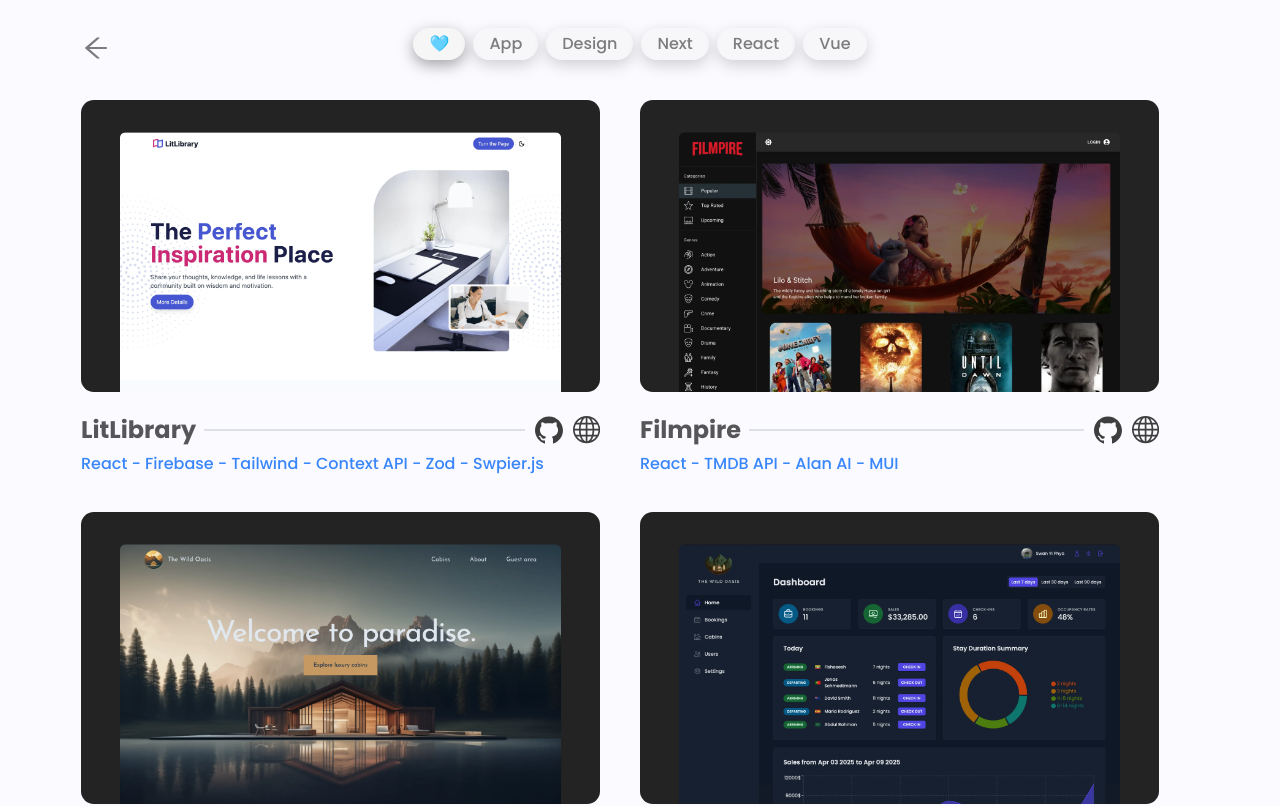
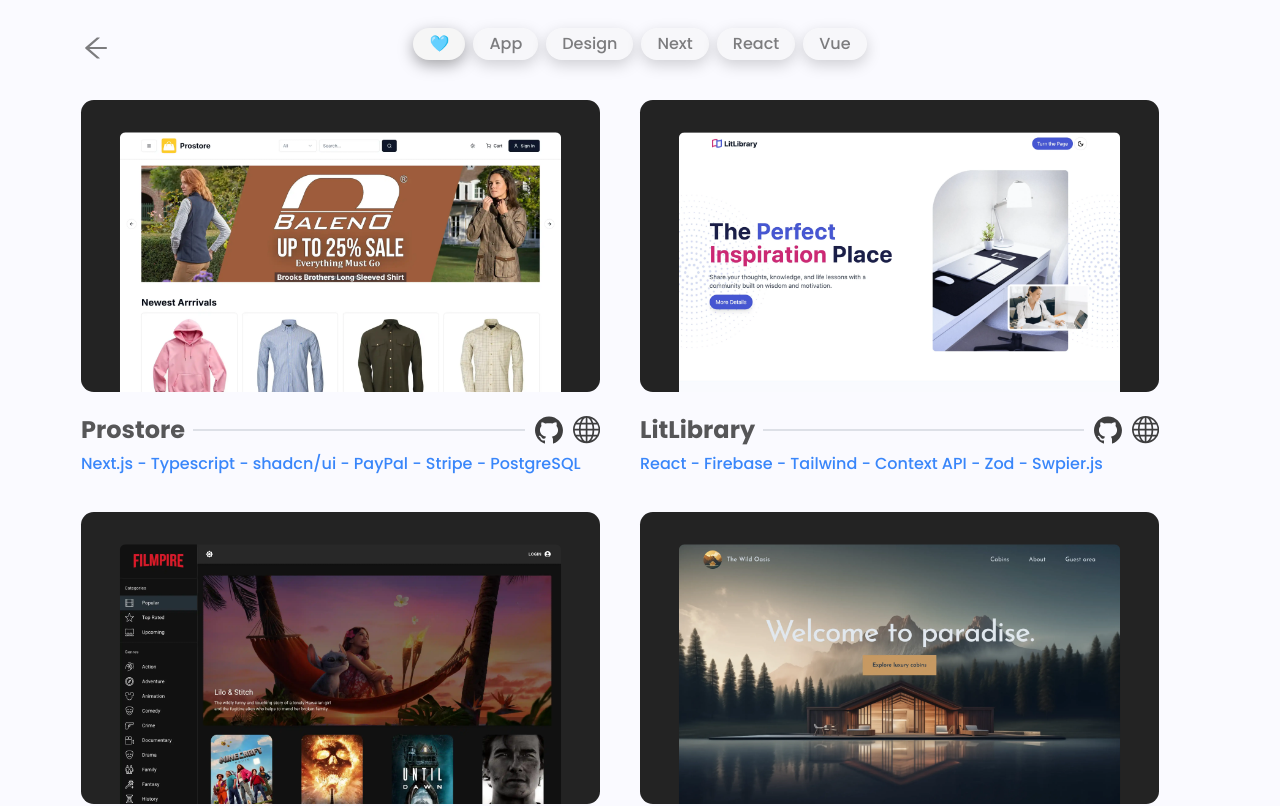
Before and after one commit to fisheeesh/portfolio_v1, a React (Vite) app: page /gallery in a window 1280 px wide. Shown: the top 806 px of the page. Built offline with nearby package versions, Linux system fonts and the light colour scheme.

Commit message:
feat: new project and certification added

```diff
--- a/src/components/Certification/Certification.jsx
+++ b/src/components/Certification/Certification.jsx
@@ -3,6 +3,29 @@
 
 export default function Certification() {
     const certification = [
+        {
+            title: "Next.js E-commerce 2025",
+            school: "Udemy",
+            date: "June 2025 - 22.5 hours",
+            link: "https://drive.google.com/file/d/1BtjnZ5bMwNl7QZClbBAVgXoxR75XZ9PZ/view?usp=drive_link",
+            description:
+                "Focused on mastering advanced Next.js by building a full-featured ecommerce platform from scratch. Gained practical experience with real payment integrations using PayPal and Stripe, built full authentication with NextAuth, and managed products, orders, and users through a powerful admin dashboard. Gained hands-on experience with PostgreSQL, Prisma, and type-safe form validation using Zod and React Hook Form.",
+            tech: [
+                "React",
+                "Next.js",
+                "Typescript",
+                "shadcn/ui",
+                "TailwindCSS",
+                "Stripe",
+                "Paypal",
+                "Uploadthing",
+                "Jest",
+                "Resend Email",
+                "Next Auth",
+                "PostgreSQL",
+                "Prisma"
+            ],
+        },
         {
             title: "React Mastery Course",
             school: "JS Mastery",
@@ -64,7 +87,7 @@
             date: "December 2024 – 12.5 hours",
             link: "https://drive.google.com/file/d/13KTDLzkORPgfoRU2R0NzEGfZ9ZIlp0Jw/view?usp=drive_link",
             description:
-                "Focused on enhancing front-end skills with popular libraries and frameworks. Gained proficiency in quickly styling websites with TailwindCass. Emphasized integrating advanced styling techniques for dynamic and efficient web applications.",
+                "Focused on enhancing front-end skills with popular libraries and frameworks. Gained proficiency in quickly styling websites with TailwindCSS. Emphasized integrating advanced styling techniques for dynamic and efficient web applications.",
             tech: ["HTML", "CSS", "Javascript", "TailwindCSS", "Responsive"],
         },
         {
@@ -74,7 +97,7 @@
             link: "https://drive.google.com/file/d/1uzwRaurA42mj9DuaIiaL7eCepYql6gjf/view?usp=drive_link",
             description:
                 "Focused on enhancing front-end skills with popular libraries and frameworks. Gained proficiency in quickly styling websites with Bootstrap and extending CSS styles with Sass. Developed skills in responsive design, Flexbox, CSS Grid and accessibility through 5 projects. Emphasized modern techniques and best practices for crafting well-structured and accessible web pages.",
-            tech: ["HTML", "CSS", "Javascript", "Bootstrap", "Sass", "Responsive"],
+            tech: ["HTML", "CSS", "Javascript", "Bootstrap", "Scss", "Responsive"],
         },
     ];
 
--- a/src/data/ProjectData.jsx
+++ b/src/data/ProjectData.jsx
@@ -1,4 +1,13 @@
 export const projects = [
+    {
+        title: "Prostore",
+        img: "/gallery/prostore.webp",
+        code: "https://github.com/fisheeesh/prostore_next",
+        link: "https://www.theprostore.shop",
+        tech: ["Next.js", "Typescript", "shadcn/ui", "PayPal", "Stripe", "PostgreSQL"],
+        desc: "A full featured Ecommerce platform from scratch using Next.js, TypeScript, shadcn/ui, PostgreSQL, and Prisma. Integrated secure and flexible payment options with Stripe and PayPal.",
+        modal: <>🛒  A full featured Ecommerce platform from scratch using Next.js, TypeScript, shadcn/ui, PostgreSQL, and Prisma. Integrated secure and flexible payment options with Stripe and PayPal, supporting both one-time and multi-product purchases. Features include user authentication, admin panel product management, shopping cart, order history, checkout process, responsive UI and more.</>,
+    },
     {
         title: "LitLibrary",
         img: "/gallery/lit-library.webp",
@@ -9,20 +18,11 @@
         modal: <>📚 A vibrant blogging platform designed to foster a positive and supportive community. Users can share personal growth experiences, life knowledge, advice, and insights while engaging with others' blogs. It’s a place to inspire, learn, and connect. I love writing blogs there too, it’s my way of sharing what I’ve learned and connecting with others.</>,
     },
     {
-        title: "Filmpire",
-        img: "/gallery/filmpire.webp",
-        code: "https://github.com/fisheeesh/filmpire",
-        link: "https://www.filmpire.net",
-        tech: ["React", "RTK Query", "TMDB API", "Alan AI", "MUI"],
-        desc: "A dynamic and fully responsive movie showcase web application built with React and Material UI, powered by The Movie Database (TMDB) API.",
-        modal: <>🎬 Filmpire is a dynamic and fully responsive movie showcase web application built with React and Material UI, powered by The Movie Database (TMDB) API. It allows users to explore, search, and interact with a wide collection of movies, offering features like trailers, ratings, and personalized watchlists for an immersive cinematic experience.</>,
-    },
-    {
         title: "TWO Web",
         img: "/gallery/thewildoasis-web.webp",
         code: "https://github.com/fisheeesh/the-wild-oasis-website",
         link: "https://www.thewildoasis.co",
-        tech: ["React", "Next.js", "Tailwind", "Supabase", "NextAuth"],
+        tech: ["React", "Next.js", "Tailwind", "Supabase", "NextAuth", "Framer Motion"],
         desc: 'A customer facing website of "The Wild Oasis" designed to let users explore and book serene stays with ease, built with Next.js and Supabase. Ensure fast load times and excellent SEO.',
         modal: <>🌐 A customer facing website of "The Wild Oasis" designed to let users explore and book serene stays with ease, built with Next.js and Supabase. It uses SSR, SSG, and ISR to ensure fast load times and excellent SEO — delivering a seamless stay-booking experience for customers. Authentication is secured with Google Sign-In via NextAuth.js</>,
     },
@@ -35,9 +35,36 @@
         desc: "An internal Hotel Management Dashboard for staff to handle bookings, guests, cabins, and settings, with insights via interactive charts and a clean UI.",
         modal: <>🖥️ An internal Hotel Management Dashboard for staff to manage bookings, check-ins, cabins, user accounts, and hotel settings, while offering business insights through interactive charts and a clean, intuitive dashboard. As it’s secured behind authentication, responsiveness wasn’t prioritized. 🙏 </>,
     },
+    {
+        title: "Filmpire",
+        img: "/gallery/filmpire.webp",
+        code: "https://github.com/fisheeesh/filmpire",
+        link: "https://www.filmpire.net",
+        tech: ["React", "RTK Query", "TMDB API", "Alan AI", "MUI"],
+        desc: "A dynamic and fully responsive movie showcase web application built with React and Material UI, powered by The Movie Database (TMDB) API.",
+        modal: <>🎬 Filmpire is a dynamic and fully responsive movie showcase web application built with React and Material UI, powered by The Movie Database (TMDB) API. It allows users to explore, search, and interact with a wide collection of movies, offering features like trailers, ratings, and personalized watchlists for an immersive cinematic experience.</>,
+    },
+    {
+        title: "My Portfolio",
+        img: "/gallery/portfolio_v2.webp",
+        code: "https://github.com/fisheeesh/syp-portfolio",
+        link: "https://www.syp.dev",
+        tech: ["React", "Tailwind", "Framer Motion"],
+        desc: "This is my personal developer portfolio built with React.js, highlights my skills, projects, and certifications with a focus on smooth user interaction.",
+        modal: <>🌐 This is my personal developer portfolio built with React.js, styled using TailwindCSS and Material UI (MUI). It highlights my skills, projects, and certifications with a focus on smooth user interaction using libraries like Framer Motion, React Scroll, and React Type Animation. </>,
+    },
 ];
 
 export const galleryShowCases = [
+    {
+        cat: "🩵, App, Next",
+        title: "Prostore",
+        img: "/gallery/prostore.webp",
+        code: "https://github.com/fisheeesh/prostore_next",
+        link: "https://www.theprostore.shop",
+        tech: ["Next.js", "Typescript", "shadcn/ui", "PayPal", "Stripe", "PostgreSQL"],
+        modal: <>🛒  A full featured Ecommerce platform from scratch using Next.js, TypeScript, shadcn/ui, PostgreSQL, and Prisma. Integrated secure and flexible payment options with Stripe and PayPal, supporting both one-time and multi-product purchases. Features include user authentication, admin panel product management, shopping cart, order history, checkout process, responsive UI and more.</>,
+    },
     {
         cat: "🩵, App, React",
         title: "LitLibrary",
@@ -62,7 +89,7 @@
         img: "/gallery/thewildoasis-web.webp",
         code: "https://github.com/fisheeesh/the-wild-oasis-website",
         link: "https://www.thewildoasis.co",
-        tech: ["React", "Next.js", "Tailwind", "Supabase", "NextAuth"],
+        tech: ["React", "Next.js", "Tailwind", "Supabase", "NextAuth", "Framer Motion"],
         modal: <>🌐 A customer facing website of "The Wild Oasis" designed to let users explore and book serene stays with ease, built with Next.js and Supabase. It uses SSR, SSG, and ISR to ensure fast load times and excellent SEO — delivering a seamless stay-booking experience for customers. Authentication is secured with Google Sign-In via NextAuth.js</>,
     },
     {
```
Also changed, not shown: public/gallery/prostore.webp (added).
